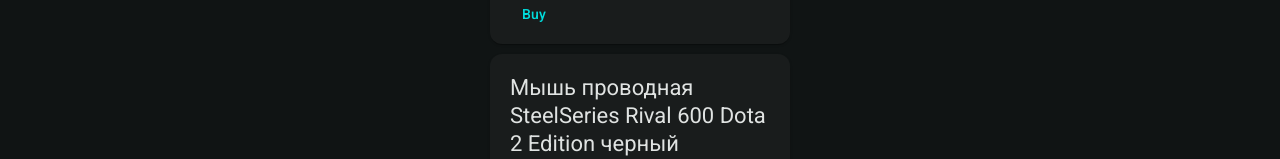
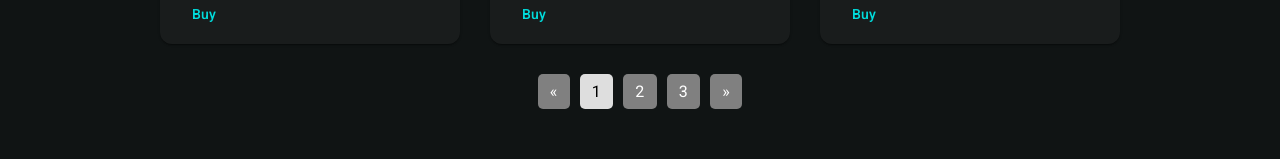
Before and after one commit to Letto228/angular-20250113, an Angular app: page / in a window 1280 px wide. Shown: the part 540-699 px from the top of the page. Built offline with nearby package versions, Linux system fonts and the light colour scheme.

Commit message:
implemented pagination derictive

```diff
--- a/angular.json
+++ b/angular.json
@@ -101,6 +101,7 @@
         }
     },
     "cli": {
-        "schematicCollections": ["@angular-eslint/schematics"]
+        "schematicCollections": ["@angular-eslint/schematics"],
+        "analytics": false
     }
 }
--- a/src/app/pages/products-list/products-list.component.css
+++ b/src/app/pages/products-list/products-list.component.css
@@ -1,15 +1,47 @@
 :host {
     display: flex;
-    flex-wrap: wrap;
     justify-content: center;
     width: 100%;
     height: 100%;
     min-height: 0;
     padding: 10px;
     box-sizing: border-box;
-    overflow: auto;
+}
+
+.content {
+    display: flex;
+    flex-direction: row;
+    justify-content: center;
+    width: 100%;
+    gap: 10px;
 }
 
 .card {
     margin: 10px;
 }
+
+.pagination ul {
+    display: flex;
+    list-style: none;
+    padding: 10px;
+    justify-content: center;
+}
+.pagination li {
+    margin: 0 5px;
+}
+.pagination a {
+    text-decoration: none;
+    color: white;
+    background-color: grey;
+    padding: 8px 12px;
+    border-radius: 5px;
+    transition: background-color 0.3s;
+}
+.pagination a:hover {
+    background-color: darkgrey;
+}
+
+.pagination a.selected {
+    color: rgb(0, 0, 0);
+    background-color: rgb(222, 222, 222);
+}
--- a/src/app/pages/products-list/products-list.component.html
+++ b/src/app/pages/products-list/products-list.component.html
@@ -1,27 +1,46 @@
 <ng-template let-products [ngIf]="products()" [ngIfElse]="loader">
     <!-- Раскомментрировать для ДЗ -->
-    <!-- <ng-template
+    <ng-template
         appPagination
-        [appPaginationOf]="productsFromNgIf"
-        [appPaginationChunkSize]="4"
         let-productsGroup
         let-pageIndexes="pageIndexes"
-        let-activeIndex="index"
+        let-activeIndex="activeIndex"
         let-next="next"
         let-back="back"
         let-selectIndex="selectIndex"
-    > -->
+        [appPaginationOf]="products"
+        [appPaginationChunkSize]="3"
+    >
         <div>
-        <ng-template ngFor let-product [ngForOf]="products" [ngForTrackBy]="trackBy">
+            <div class="content">
+                <ng-template ngFor let-product [ngForOf]="productsGroup" [ngForTrackBy]="trackBy">
                     <app-card class="card" [product]="product"></app-card>
                 </ng-template>
             </div>
 
             <div class="pagination">
-        <!-- Add pagination control -->
+                <ul>
+                    <li>
+                        <a (click)="back()">&laquo;</a>
+                    </li>
+                    <ng-template ngFor let-index [ngForOf]="pageIndexes" [ngForTrackBy]="trackBy">
+                        <!-- eslint-disable-next-line @html-eslint/require-li-container -->
+                        <li>
+                            <a
+                                [class]="index === activeIndex ? 'selected' : ''"
+                                (click)="selectIndex(index)"
+                            >
+                                {{ index }}
+                            </a>
+                        </li>
+                    </ng-template>
+                    <li>
+                        <a (click)="next()">&raquo;</a>
+                    </li>
+                </ul>
             </div>
-
-    <!-- </ng-template> -->
+        </div>
+    </ng-template>
 </ng-template>
 
 <ng-template #loader>Loader</ng-template>
--- a/src/app/pages/products-list/products-list.component.ts
+++ b/src/app/pages/products-list/products-list.component.ts
@@ -3,11 +3,12 @@
 import {CardComponent} from './card/card.component';
 import {productsMock} from '../../shared/products/products.mock';
 import {Product} from '../../shared/products/product.interface';
+import {PaginationDirective} from '../../shared/pagination/pagination.directive';
 
 @Component({
     selector: 'app-products-list',
     standalone: true,
-    imports: [CardComponent, CommonModule],
+    imports: [CardComponent, CommonModule, PaginationDirective],
     templateUrl: './products-list.component.html',
     styleUrl: './products-list.component.css',
     changeDetection: ChangeDetectionStrategy.OnPush,
--- /dev/null
+++ b/src/app/shared/pagination/pagination-context.ts
@@ -0,0 +1,9 @@
+export interface PaginationContext<Data> {
+    $implicit: Data[];
+    activeIndex: number;
+    appPaginationOf: Data[];
+    pageIndexes: number[];
+    back: () => void;
+    next: () => void;
+    selectIndex: (index: number) => void;
+}
--- /dev/null
+++ b/src/app/shared/pagination/pagination.directive.ts
@@ -0,0 +1,81 @@
+import {
+    computed,
+    Directive,
+    effect,
+    inject,
+    input,
+    signal,
+    TemplateRef,
+    ViewContainerRef,
+} from '@angular/core';
+import {PaginationContext} from './pagination-context';
+
+@Directive({
+    selector: '[appPagination]',
+    standalone: true,
+})
+export class PaginationDirective<Data> {
+    private readonly viewContainerRef = inject(ViewContainerRef);
+    private readonly templateRef = inject<TemplateRef<PaginationContext<Data>>>(TemplateRef);
+
+    private readonly activeIndex = signal(1);
+    readonly appPaginationOf = input.required<Data[]>();
+    readonly appPaginationChunkSize = input.required<number>();
+
+    readonly productsGroup = computed<Data[]>(() =>
+        this.appPaginationOf().slice(
+            (this.activeIndex() - 1) * this.appPaginationChunkSize(),
+            this.activeIndex() * this.appPaginationChunkSize(),
+        ),
+    );
+
+    readonly pageIndexes = computed<number[]>(() =>
+        Array.from(
+            {
+                length: Math.ceil(this.appPaginationOf().length / this.appPaginationChunkSize()),
+            },
+            (_, i) => i + 1,
+        ),
+    );
+
+    constructor() {
+        this.listenCurrentChunk();
+    }
+
+    private listenCurrentChunk() {
+        effect(() => {
+            this.viewContainerRef.clear();
+            this.viewContainerRef.createEmbeddedView(this.templateRef, this.getCurrentContext());
+        });
+    }
+
+    private getCurrentContext(): PaginationContext<Data> {
+        return {
+            $implicit: this.productsGroup(),
+            activeIndex: this.activeIndex(),
+            pageIndexes: this.pageIndexes(),
+            appPaginationOf: this.appPaginationOf(),
+            back: () => this.back(),
+            next: () => this.next(),
+            selectIndex: (index: number) => this.selectIndex(index),
+        };
+    }
+
+    private next() {
+        const nextIndex = this.activeIndex() + 1;
+        const newIndex = nextIndex <= this.pageIndexes().length ? nextIndex : 1;
+
+        this.activeIndex.set(newIndex);
+    }
+
+    private back() {
+        const previousIndex = this.activeIndex() - 1;
+        const newIndex = previousIndex > 0 ? previousIndex : this.pageIndexes().length;
+
+        this.activeIndex.set(newIndex);
+    }
+
+    private selectIndex(index: number) {
+        this.activeIndex.set(index);
+    }
+}
```
Also changed, not shown: 1 other file (tests, documents, lock files or other folders). Lines whose indentation alone changed are shown as unchanged.
